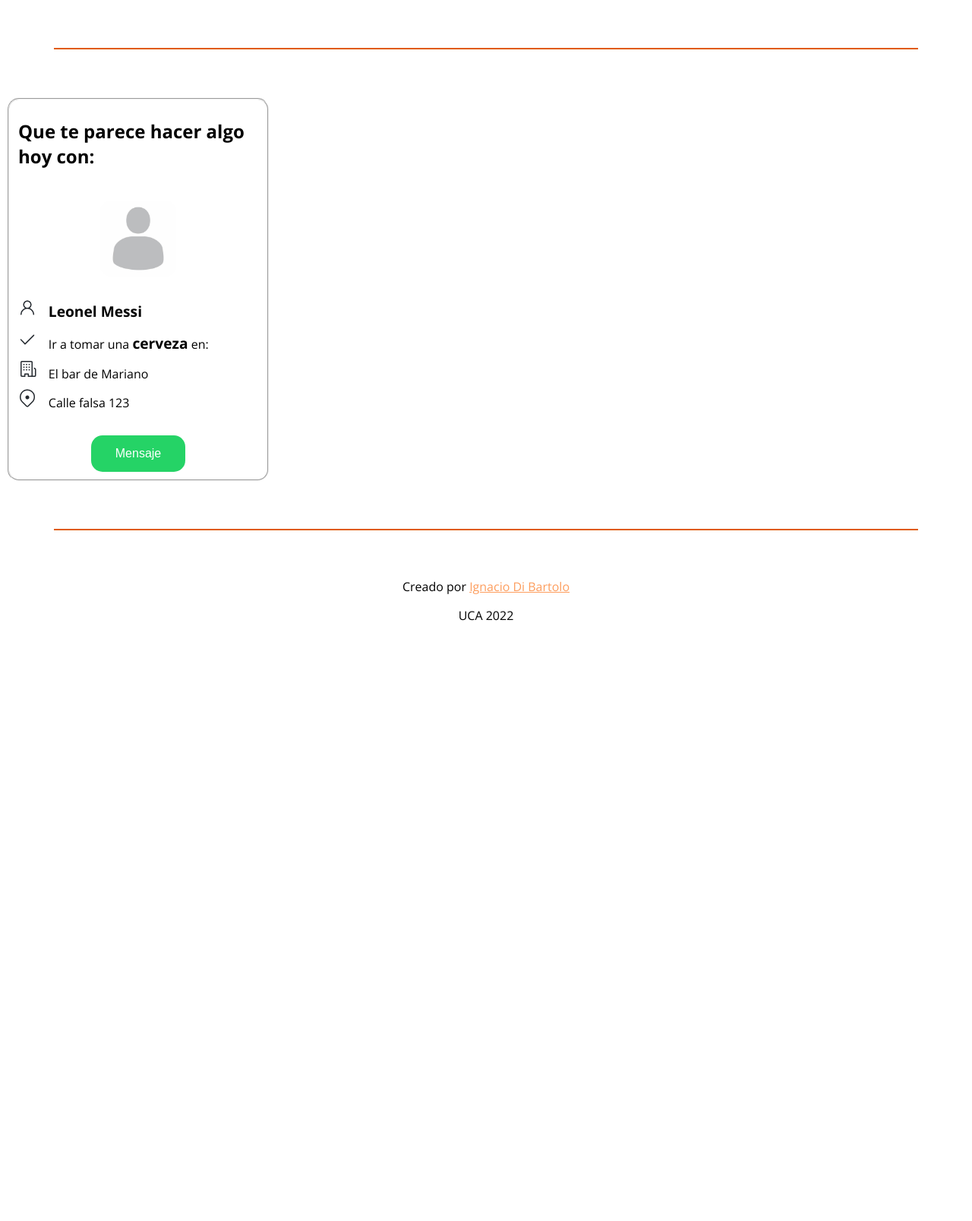
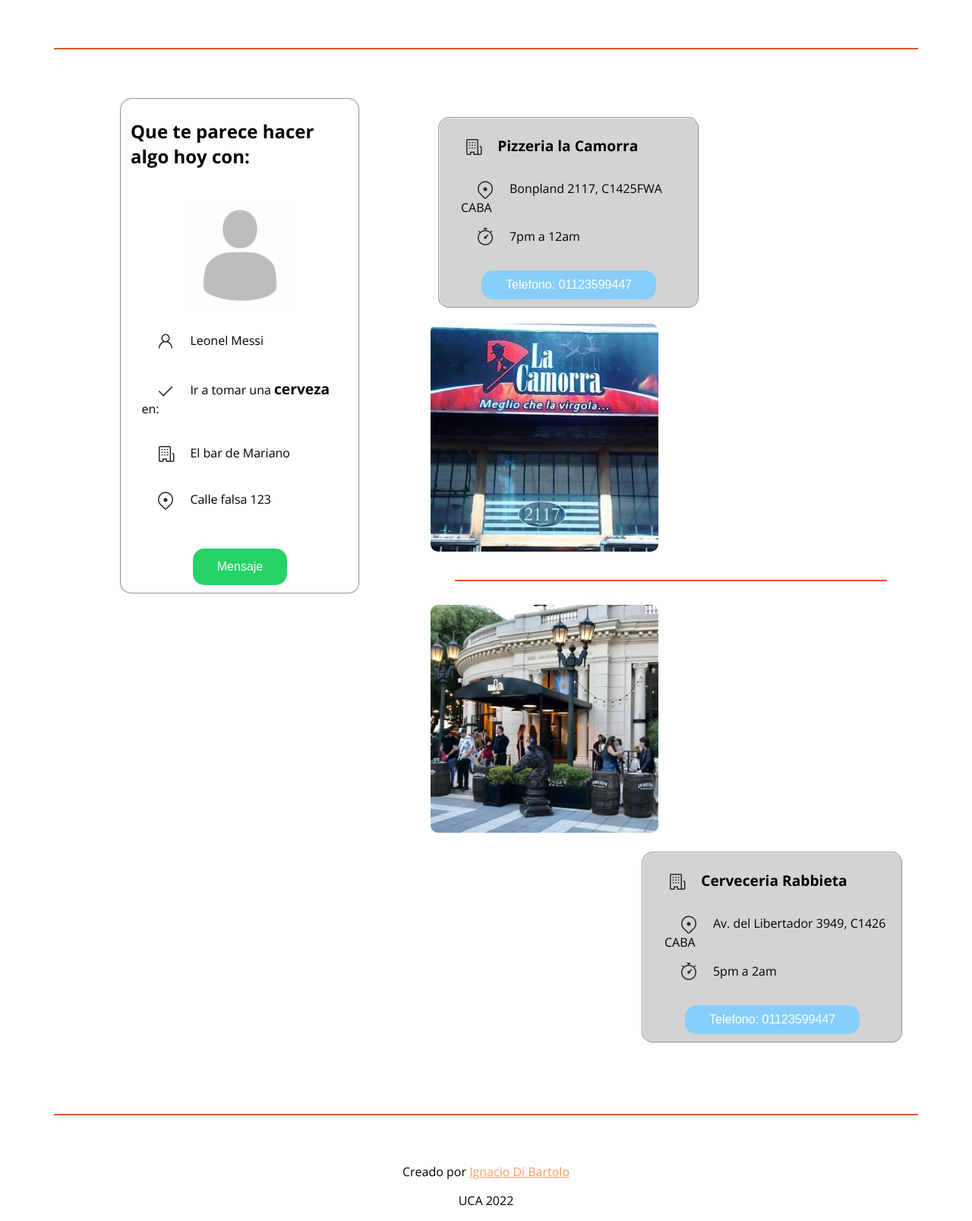
Before and after one commit to nachodibartolo/pwebcrm, a PHP site: page / in a window 1280 px wide. Shown: the part 187-1794 px from the top of the page at 76% size. Before the commit the page ends 1004 px from the top, so only its background shows below. Run offline with PHP 8.4, Linux system fonts and the light colour scheme.

Commit message:
Dashboard Terminado

```diff
--- a/index.html
+++ b/index.html
@@ -24,25 +24,40 @@
 </header>
 <div class="divisor"></div>
 <body>
-    <section role="region" aria-labelledby="sugerencia">
+
     <fieldset class="sugerencia">
         <h2>Que te parece hacer algo hoy con:</h2>
         <br>
         <img src="fotos/fotopersona.jpg" alt="Foto de perfil" class="fotosugerencia">
-            <img src="iconos/persona.png" class="iconossugerencia"><p class="datossugerencia bold">Leonel Messi</p>
+        <p class="datossugerencia"><img src="iconos/persona.png" class="iconossugerencia">Leonel Messi</p>
         <br>
-            <img src="iconos/check.png" class="iconossugerencia"><p class="datossugerencia">Ir a tomar una <a class="ch bold">cerveza</a> en:</p>
+        <p class="datossugerencia"><img src="iconos/check.png" class="iconossugerencia">Ir a tomar una <a class="ch bold">cerveza</a> en:</p>
         <br>
-            <img src="iconos/organizacion.png" class="iconossugerencia"><p class="datossugerencia">El bar de Mariano</p>
+        <p class="datossugerencia"><img src="iconos/organizacion.png" class="iconossugerencia">El bar de Mariano</p>
         <br>
-            <img src="iconos/lugar.png" class="iconossugerencia"><p class="datossugerencia">Calle falsa 123</p>
+        <p class="datossugerencia"><img src="iconos/lugar.png" class="iconossugerencia">Calle falsa 123</p>
         <br>
-            <input type="submit" value="Mensaje" class="botonwhatsapp"/>
+        <input type="button" value="Mensaje" class="botonwhatsapp"/>
     </fieldset>
-    </section>
-    <section role="region" aria-labelledby="recomendacioneslugares">
 
-    </section>
+    <fieldset class="recomendaciones">
+        <fieldset class="recomendacion izq">
+            <h2 class="bold"><img src="iconos/organizacion.png" class="iconossugerencia">Pizzeria la Camorra</h2>
+            <p class="datossugerencia"><img src="iconos/lugar.png" class="iconossugerencia">Bonpland 2117, C1425FWA CABA</p>
+            <p class="datossugerencia"><img src="iconos/reloj.png" class="iconossugerencia">7pm a 12am</p>
+            <input type="button" value="Telefono: 01123599447" class="botonllamada"/>
+        </fieldset>
+        <img src="fotos/pizeria.jpg" alt="Foto pizeria" class="fotorecomendacion">
+        <div class="divisor"></div>
+        <img src="fotos/cerveceria.jpg" alt="Foto cerveceria" class="fotorecomendacion">
+        <fieldset class="recomendacion der">
+            <h2 class="bold"><img src="iconos/organizacion.png" class="iconossugerencia">Cerveceria Rabbieta</h2>
+            <p class="datossugerencia"><img src="iconos/lugar.png" class="iconossugerencia">Av. del Libertador 3949, C1426 CABA</p>
+            <p class="datossugerencia"><img src="iconos/reloj.png" class="iconossugerencia">5pm a 2am</p>
+            <input type="button" value="Telefono: 01123599447" class="botonllamada"/>
+        </fieldset>
+    </fieldset>
+
     <div class="divisor"></div>
 </body>
 <footer class="footer">
--- a/styles.css
+++ b/styles.css
@@ -145,12 +145,18 @@
 
 .sugerencia {
     max-width: 25%;
-     border-radius: 15px;
+    border-radius: 15px;
+    display: inline-block;
+    box-sizing: border-box;
+    margin: 0 75px 0 150px;
+
 }
 
 .fotosugerencia{
-    max-width: 100px;
-    max-height: 100px;
+    width: 100%;
+    max-width: 50%;
+    max-height: 50%;
+    object-fit: cover;
     margin: auto;
     display: block;
     border-radius: 15px;
@@ -173,15 +179,64 @@
 
 .datossugerencia:first-of-type {
     margin: 10% 0% 0% 5%;
-    display: inline-block;
+    display: block;
 }
 
 .datossugerencia {
     margin: 5% 0% 0% 5%;
-    display: inline-block;
+    display: block;
 }
 
 .datossugerencia:last-of-type {
     margin: 5% 0% 10% 5%;
+    display: block;
+}
+
+.iconossugerencia {
+    margin: auto 20px;
     display: inline-block;
+    vertical-align: middle;
 }
+
+
+
+.recomendaciones{
+    padding: 0 auto 0 75px;
+    width: 50%;
+    border-width: 0px;
+    display: inline;
+    vertical-align: top;
+}
+
+.recomendacion {
+    border-radius: 15px;
+    display: block;
+    width: 50%;
+    margin: 20px 10px;
+    background-color: lightgray;
+}
+
+
+
+.botonllamada {
+    background-color: lightskyblue;
+    border: 1px;
+    color: white;
+    padding: 10px 32px;
+    text-align: center;
+    text-decoration: none;
+    display: block;
+    font-size: 16px;
+    margin: 0px 2px;
+    cursor: pointer;
+    border-radius: 15px;
+    margin: auto;
+}
+
+.fotorecomendacion {
+    width: 100%;
+    max-width: 300px;
+    height: 300px;
+    object-fit: cover;
+    border-radius: 10px;
+}
```
Also changed, not shown: fotos/cerveceria.jpg (added), fotos/pizeria.jpg (added), iconos/reloj.png (added). Lines whose indentation alone changed are shown as unchanged.
